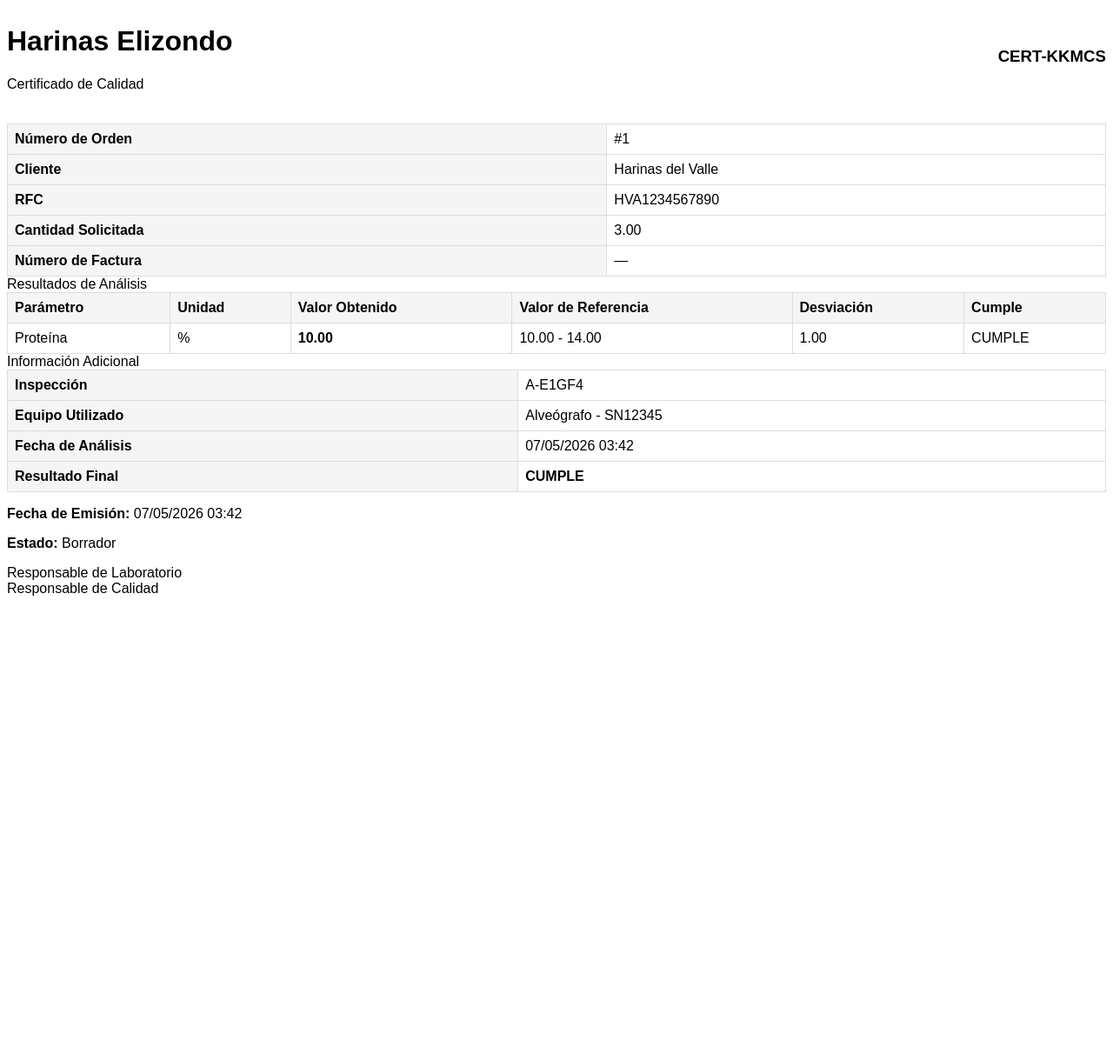
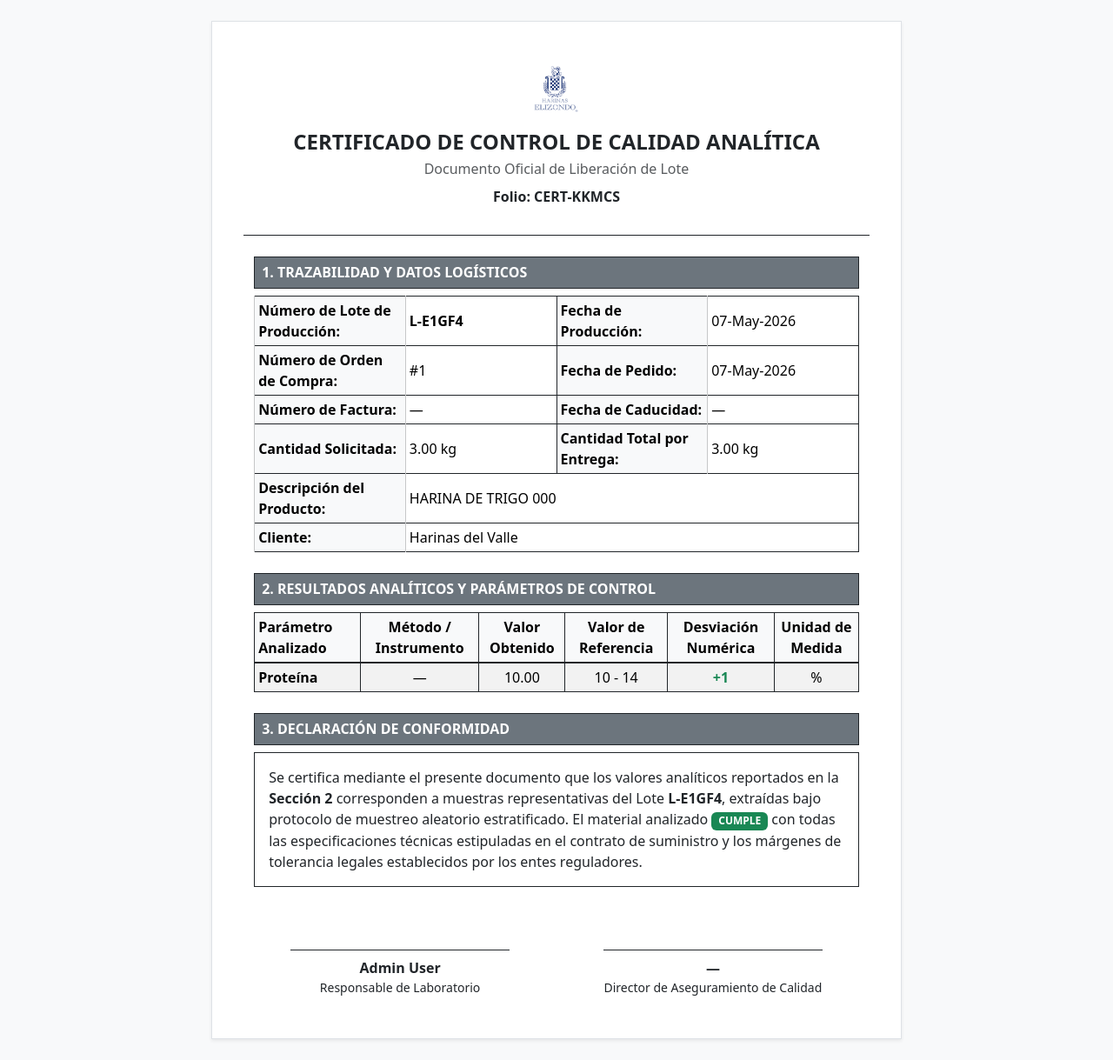
Before and after one commit to Jachuvi/DS-proyecto-aplicativo-integrador, a Django app: page /calidad/certificados/1/imprimir/ in a window 1280 px wide. Shown: the whole page at 87% size. Before the commit the page ends 685 px from the top, so only its background shows below. Run offline with Django 5.2, Linux system fonts and the light colour scheme; a user stored in the database is signed in; data comes from the database, SQL or seed files in the repository; both versions use the stored data as it was after the commit; tables that the repository leaves empty hold one stand-in row (values such as "Sample post").

Commit message:
Improve certificado

```diff
--- a/certificados/models.py
+++ b/certificados/models.py
@@ -302,7 +302,7 @@ class Lote(models.Model):
 
 class Inspeccion(models.Model):
     lote = models.ForeignKey(Lote, on_delete=models.CASCADE)
-    equipo = models.ForeignKey(Equipo, on_delete=models.CASCADE)
+    equipo = models.ForeignKey(Equipo, on_delete=models.CASCADE, null=True, blank=True)
     clave = models.CharField(max_length=50, blank=True)
     fecha_inspeccion = models.DateTimeField(default=timezone.now)
     cumple_param = models.BooleanField(default=False)
--- a/certificados/templates/certificados/certificados_list.html
+++ b/certificados/templates/certificados/certificados_list.html
@@ -57,8 +57,8 @@
                             <a href="{% url 'editar_certificado' cert.pk %}" class="btn btn-sm btn-outline-secondary">
                                 Editar
                             </a>
-                            <a href="{% url 'imprimir_certificado' cert.pk %}" class="btn btn-sm btn-outline-info">
-                                Imprimir
+                            <a href="{% url 'descargar_certificado' cert.pk %}" class="btn btn-sm btn-outline-info">
+                                PDF
                             </a>
                         </td>
                     </tr>
--- a/certificados/templates/certificados/imprimir_certificado.html
+++ b/certificados/templates/certificados/imprimir_certificado.html
@@ -2,95 +2,141 @@
 <html lang="es">
 <head>
     <meta charset="UTF-8">
-<title>Certificado de Calidad - {{ certificado.folio }}</title>
-        <style>
-            body { font-family: Arial, sans-serif; }
-            .header { display: flex; justify-content: space-between; align-items: center; margin-bottom: 20px; }
-            .header .folio { font-size: 14pt; font-weight: bold; }
-            table { width: 100%; border-collapse: collapse; }
-            th, td { padding: 8px; border: 1px solid #ddd; text-align: left; }
-            th { background: #f5f5f5; }
-        </style>
-    </head>
-    <body>
-        <div class="header">
-            <div>
-                <h1>Harinas Elizondo</h1>
-                <p>Certificado de Calidad</p>
-            </div>
-            <div class="folio">{{ certificado.folio }}</div>
+    <meta name="viewport" content="width=device-width, initial-scale=1.0">
+    <title>Certificado de Control de Calidad - {{ certificado.folio }}</title>
+    <link href="https://cdn.jsdelivr.net/npm/bootstrap@5.3.3/dist/css/bootstrap.min.css" rel="stylesheet" integrity="sha384-QWTKZyjpPEjISv5WaRU9OFeRpok6YctnYmDr5pNlyT2bRjXh0JMhjY6hW+ALEwIH" crossorigin="anonymous">
+    <style>
+        @media print {
+            body { font-size: 10pt; }
+            .container { max-width: 100% !important; border: none !important; }
+            .badge-print { border: 1px solid #000; color: #000 !important; background-color: transparent !important; }
+            .table-light th { -webkit-print-color-adjust: exact; print-color-adjust: exact; }
+        }
+        .cert-container {
+            max-width: 210mm;
+            margin: auto;
+            border: 1px solid #dee2e6;
+            background-color: #ffffff;
+        }
+    </style>
+</head>
+<body class="bg-light py-4">
+
+<div class="container cert-container p-4 p-md-5 shadow-sm">
+
+    <header class="row border-bottom border-dark pb-3 mb-4 align-items-center">
+        <div class="col-12 text-center">
+            <img src="/static/img/logo.webp" alt="Harinas Elizondo" style="max-height: 60px;" class="mb-3">
+            <h1 class="h4 text-uppercase fw-bold mb-1">Certificado de Control de Calidad Analítica</h1>
+            <p class="mb-0 text-muted">Documento Oficial de Liberación de Lote</p>
+            <p class="mt-2 fw-bold">Folio: {{ certificado.folio }}</p>
         </div>
+    </header>
 
-        <table>
-            <tr><th>Número de Orden</th><td>#{{ certificado.pedido.id }}</td></tr>
-                    <tr><th>Cliente</th><td>{{ certificado.pedido.cliente.nombre }}</td></tr>
-                    <tr><th>RFC</th><td>{{ certificado.pedido.cliente.rfc }}</td></tr>
-                    <tr><th>Cantidad Solicitada</th><td>{{ certificado.pedido.cantidad }}</td></tr>
-                    <tr><th>Número de Factura</th><td>{{ certificado.numero_factura|default:"—" }}</td></tr>
-                </table>
-            </div>
+    <section class="mb-4">
+        <h2 class="h6 bg-secondary text-white p-2 fw-bold text-uppercase border border-dark">1. Trazabilidad y Datos Logísticos</h2>
+        <div class="table-responsive">
+            <table class="table table-sm table-bordered border-dark mb-0 align-middle">
+                <tbody>
+                    <tr>
+                        <th class="table-light w-25">Número de Lote de Producción:</th>
+                        <td class="w-25 fw-bold">{{ certificado.inspeccion.lote.codigo_lote }}</td>
+                        <th class="table-light w-25">Fecha de Producción:</th>
+                        <td class="w-25">{{ certificado.inspeccion.lote.fecha_produccion|date:"d-M-Y"|default:"—" }}</td>
+                    </tr>
+                    <tr>
+                        <th class="table-light">Número de Orden de Compra:</th>
+                        <td>#{{ certificado.pedido.id }}</td>
+                        <th class="table-light">Fecha de Pedido:</th>
+                        <td>{{ certificado.pedido.fecha_pedido|date:"d-M-Y"|default:"—" }}</td>
+                    </tr>
+                    <tr>
+                        <th class="table-light">Número de Factura:</th>
+                        <td>{{ certificado.numero_factura|default:"—" }}</td>
+                        <th class="table-light">Fecha de Caducidad:</th>
+                        <td>{{ certificado.fecha_caducidad|date:"d-M-Y"|default:"—" }}</td>
+                    </tr>
+                    <tr>
+                        <th class="table-light">Cantidad Solicitada:</th>
+                        <td>{{ certificado.pedido.cantidad|default:"—" }} kg</td>
+                        <th class="table-light">Cantidad Total por Entrega:</th>
+                        <td>{{ certificado.cantidad_total_entrega|default:certificado.pedido.cantidad|default:"—" }} kg</td>
+                    </tr>
+                    <tr>
+                        <th class="table-light">Descripción del Producto:</th>
+                        <td colspan="3" class="text-uppercase">{{ certificado.inspeccion.lote.producto.nombre|default:"—" }}</td>
+                    </tr>
+                    <tr>
+                        <th class="table-light">Cliente:</th>
+                        <td colspan="3">{{ certificado.pedido.cliente.nombre|default:"—" }}</td>
+                    </tr>
+                </tbody>
+            </table>
         </div>
+    </section>
 
-        <div class="section">
-            <div class="section-title">Resultados de Análisis</div>
-            <table>
-                <thead>
+    <section class="mb-4">
+        <h2 class="h6 bg-secondary text-white p-2 fw-bold text-uppercase border border-dark">2. Resultados Analíticos y Parámetros de Control</h2>
+        <div class="table-responsive">
+            <table class="table table-sm table-bordered table-striped border-dark text-center align-middle mb-0">
+                <thead class="table-light border-dark">
                     <tr>
-                        <th>Parámetro</th>
-                        <th>Unidad</th>
+                        <th class="text-start">Parámetro Analizado</th>
+                        <th>Método / Instrumento</th>
                         <th>Valor Obtenido</th>
                         <th>Valor de Referencia</th>
-                        <th>Desviación</th>
-                        <th>Cumple</th>
+                        <th>Desviación Numérica</th>
+                        <th>Unidad de Medida</th>
                     </tr>
                 </thead>
-                <tbody>
+                <tbody class="table-group-divider">
                     {% for res in certificado.inspeccion.resultados.all %}
                     <tr>
-                        <td>{{ res.parametro.nombre }}</td>
+                        <td class="text-start fw-bold">{{ res.parametro.nombre }}</td>
+                        <td>{% if res.parametro.equipo %}{{ res.parametro.equipo.get_tipo_display }}{% else %}—{% endif %}</td>
+                        <td>{{ res.valor_obtenido }}</td>
+                        <td>{{ res.parametro.ref_min|floatformat }} - {{ res.parametro.ref_max|floatformat }}</td>
+                        <td class="{% if res.desvio_vs_ref > 0 %}text-success{% else %}text-danger{% endif %} fw-bold">
+                            {% if res.desvio_vs_ref > 0 %}+{% endif %}{{ res.desvio_vs_ref|floatformat }}
+                        </td>
                         <td>{{ res.parametro.unidad }}</td>
-                        <td class="text-center"><strong>{{ res.valor_obtenido }}</strong></td>
-                        <td class="text-center">{{ res.parametro.ref_min }} - {{ res.parametro.ref_max }}</td>
-                        <td class="text-right">{{ res.desvio_vs_ref }}</td>
-                        <td class="text-center">
-                            {% if res.valor_obtenido >= res.parametro.ref_min and res.valor_obtenido <= res.parametro.ref_max %}
-                            <span class="badge-pass">CUMPLE</span>
-                            {% else %}
-                            <span class="badge-fail">NO CUMPLE</span>
-                            {% endif %}
-                        </td>
                     </tr>
                     {% endfor %}
                 </tbody>
             </table>
         </div>
+    </section>
 
-        <div class="section">
-            <div class="section-title">Información Adicional</div>
-            <table>
-                <tr><th>Inspección</th><td>{{ certificado.inspeccion.clave }}</td></tr>
-                <tr><th>Equipo Utilizado</th><td>{{ certificado.inspeccion.equipo.get_tipo_display }} - {{ certificado.inspeccion.equipo.serie }}</td></tr>
-                <tr><th>Fecha de Análisis</th><td>{{ certificado.inspeccion.fecha_inspeccion|date:"d/m/Y H:i" }}</td></tr>
-                <tr><th>Resultado Final</th><td><strong>{% if certificado.inspeccion.cumple_param %}CUMPLE{% else %}NO CUMPLE{% endif %}</strong></td></tr>
-            </table>
+    <section class="mb-5">
+        <h2 class="h6 bg-secondary text-white p-2 fw-bold text-uppercase border border-dark">3. Declaración de Conformidad</h2>
+        <div class="border border-dark p-3 text-justify">
+            <p class="mb-0">
+                Se certifica mediante el presente documento que los valores analíticos reportados en la <strong>Sección 2</strong> corresponden a muestras representativas del Lote <strong>{{ certificado.inspeccion.lote.codigo_lote }}</strong>, extraídas bajo protocolo de muestreo aleatorio estratificado. El material analizado
+                <span class="badge bg-success text-uppercase badge-print border-dark">
+                    {% if certificado.inspeccion.cumple_param %}CUMPLE{% else %}NO CUMPLE{% endif %}
+                </span>
+                con todas las especificaciones técnicas estipuladas en el contrato de suministro y los márgenes de tolerancia legales establecidos por los entes reguladores.
+            </p>
         </div>
+    </section>
 
-        <div class="footer">
-            <p><strong>Fecha de Emisión:</strong> {{ certificado.fecha_emision|date:"d/m/Y H:i" }}</p>
-            <p><strong>Estado:</strong> {{ certificado.get_estado_display }}</p>
-            {% if certificado.aprobado_por %}
-            <p><strong>Aprobado por:</strong> {{ certificado.aprobado_por.nombre }}</p>
+    <footer class="row mt-5 pt-4">
+        <div class="col-6 text-center">
+            <div class="border-top border-dark w-75 mx-auto mb-2"></div>
+            <p class="mb-0 fw-bold">{{ certificado.inspeccion.equipo.responsable.nombre|default:"—" }}</p>
+            <p class="mb-0 small">Responsable de Laboratorio</p>
+        </div>
+        <div class="col-6 text-center">
+            <div class="border-top border-dark w-75 mx-auto mb-2"></div>
+            <p class="mb-0 fw-bold">{% if certificado.aprobado_por %}{{ certificado.aprobado_por.nombre }}{% else %}—{% endif %}</p>
+            <p class="mb-0 small">Director de Aseguramiento de Calidad</p>
+            {% if certificado.fecha_aprobacion %}
+            <p class="text-muted small">Fecha: {{ certificado.fecha_aprobacion|date:"d/M/Y" }}</p>
             {% endif %}
         </div>
+    </footer>
 
-        <div class="firma">
-            <div class="firma-box">
-                <div class="linea">Responsable de Laboratorio</div>
-            </div>
-            <div class="firma-box">
-                <div class="linea">Responsable de Calidad</div>
-            </div>
-        </div>
-    </div>
+</div>
+
 </body>
 </html>
--- a/certificados/templates/certificados/ver_certificado.html
+++ b/certificados/templates/certificados/ver_certificado.html
@@ -9,7 +9,6 @@
             <h2 class="card-title mb-0">Certificado #{{ certificado.id }}</h2>
             <div class="d-flex gap-2">
                 <a href="{% url 'editar_certificado' certificado.pk %}" class="btn-brand-outline">Editar</a>
-                <a href="{% url 'imprimir_certificado' certificado.pk %}" class="btn-brand-outline" target="_blank">Imprimir</a>
                 <a href="{% url 'descargar_certificado' certificado.pk %}" class="btn-brand">Descargar PDF</a>
             </div>
         </div>
--- a/certificados/views.py
+++ b/certificados/views.py
@@ -1150,15 +1150,7 @@ class IniciarInspeccionFromLoteView(LoginRequiredMixin, RoleRequiredMixin, View)
 
     def get(self, request, lote_id):
         lote = get_object_or_404(Lote, id=lote_id)
-        equipos = Equipo.objects.filter(activo=True)
         parametros = Parametro.objects.filter(activo=True)
-
-        cliente = None
-        overrides = {}
-        if lote.pedido and lote.pedido.cliente:
-            cliente = lote.pedido.cliente
-            for pc in cliente.parametros_cliente.filter(activo=True):
-                overrides[pc.parametro_id] = (pc.ref_min, pc.ref_max)
 
         count = Inspeccion.objects.filter(lote=lote).count()
         letra = string.ascii_uppercase[count] if count < 26 else "Z"
@@ -1167,53 +1159,38 @@ class IniciarInspeccionFromLoteView(LoginRequiredMixin, RoleRequiredMixin, View)
 
         return render(request, "certificados/iniciar_inspeccion.html", {
             "lote": lote,
-            "cliente": cliente,
-            "equipos": equipos,
             "parametros": parametros,
             "parametros_global": parametros.filter(equipo__isnull=True),
             "parametros_alveograma": parametros.filter(equipo__tipo='alveografo'),
             "parametros_farinograma": parametros.filter(equipo__tipo='farinografo'),
             "inspeccion_clave": inspeccion_clave,
-            "param_ref_overrides": overrides,
         })
 
     def post(self, request, lote_id):
         lote = get_object_or_404(Lote, id=lote_id)
-        equipo_id = request.POST.get("equipo") or request.POST.get("equipoSelect")
-        if not equipo_id:
-            overrides = {}
-            cliente_obj = None
-            if lote.pedido and lote.pedido.cliente:
-                cliente_obj = lote.pedido.cliente
-                overrides = {pc.parametro_id: (pc.ref_min, pc.ref_max) for pc in cliente_obj.parametros_cliente.filter(activo=True)}
-            return render(request, "certificados/iniciar_inspeccion.html", {
-                "lote": lote,
-                "cliente": cliente_obj,
-                "equipos": Equipo.objects.filter(activo=True),
-                "parametros": Parametro.objects.filter(activo=True),
-                "parametros_global": Parametro.objects.filter(equipo__isnull=True),
-                "parametros_alveograma": Parametro.objects.filter(equipo__tipo='alveografo'),
-                "parametros_farinograma": Parametro.objects.filter(equipo__tipo='farinografo'),
-                "param_ref_overrides": overrides,
-                "error": "Debe seleccionar un equipo.",
-            })
 
-        equipo = get_object_or_404(Equipo, id=equipo_id)
+        parametros = Parametro.objects.filter(activo=True)
 
         with transaction.atomic():
-            inspeccion = Inspeccion.objects.create(lote=lote, equipo=equipo)
+            count = Inspeccion.objects.filter(lote=lote).count()
+            letra = string.ascii_uppercase[count] if count < 26 else "Z"
+            lote_id_short = lote.codigo_lote.replace("L-", "") if lote.codigo_lote else str(lote.id)
+            clave = f"{letra}-{lote_id_short}"
 
-            parametros = Parametro.objects.filter(activo=True)
+            inspeccion = Inspeccion.objects.create(lote=lote, equipo_id=None, clave=clave)
 
             for p in parametros:
+                include_key = f"include_param_{p.id}"
                 valor_key = f"param_{p.id}"
-                valor = request.POST.get(valor_key)
-                if valor:
-                    Resultado.objects.create(
-                        inspeccion=inspeccion,
-                        parametro=p,
-                        valor_obtenido=valor
-                    )
+
+                if request.POST.get(include_key):
+                    valor = request.POST.get(valor_key)
+                    if valor:
+                        Resultado.objects.create(
+                            inspeccion=inspeccion,
+                            parametro=p,
+                            valor_obtenido=valor
+                        )
 
             inspeccion.cumple_param = True
             inspeccion.save()
```
Also changed, not shown: certificados/templates/certificados/iniciar_inspeccion.html (+59 -42 lines), certificados/migrations/0016_alter_inspeccion_equipo.py (added), db.sqlite3.
